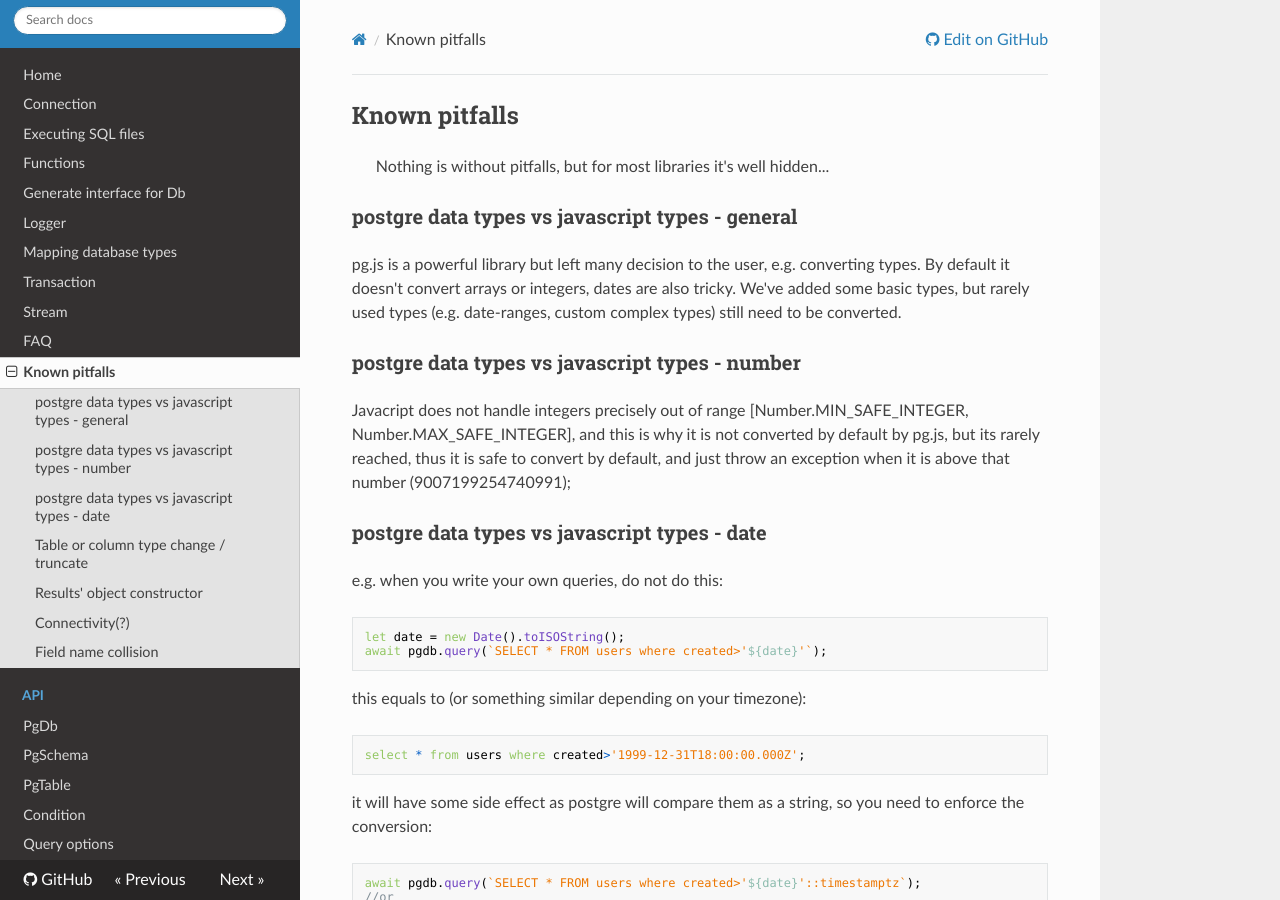
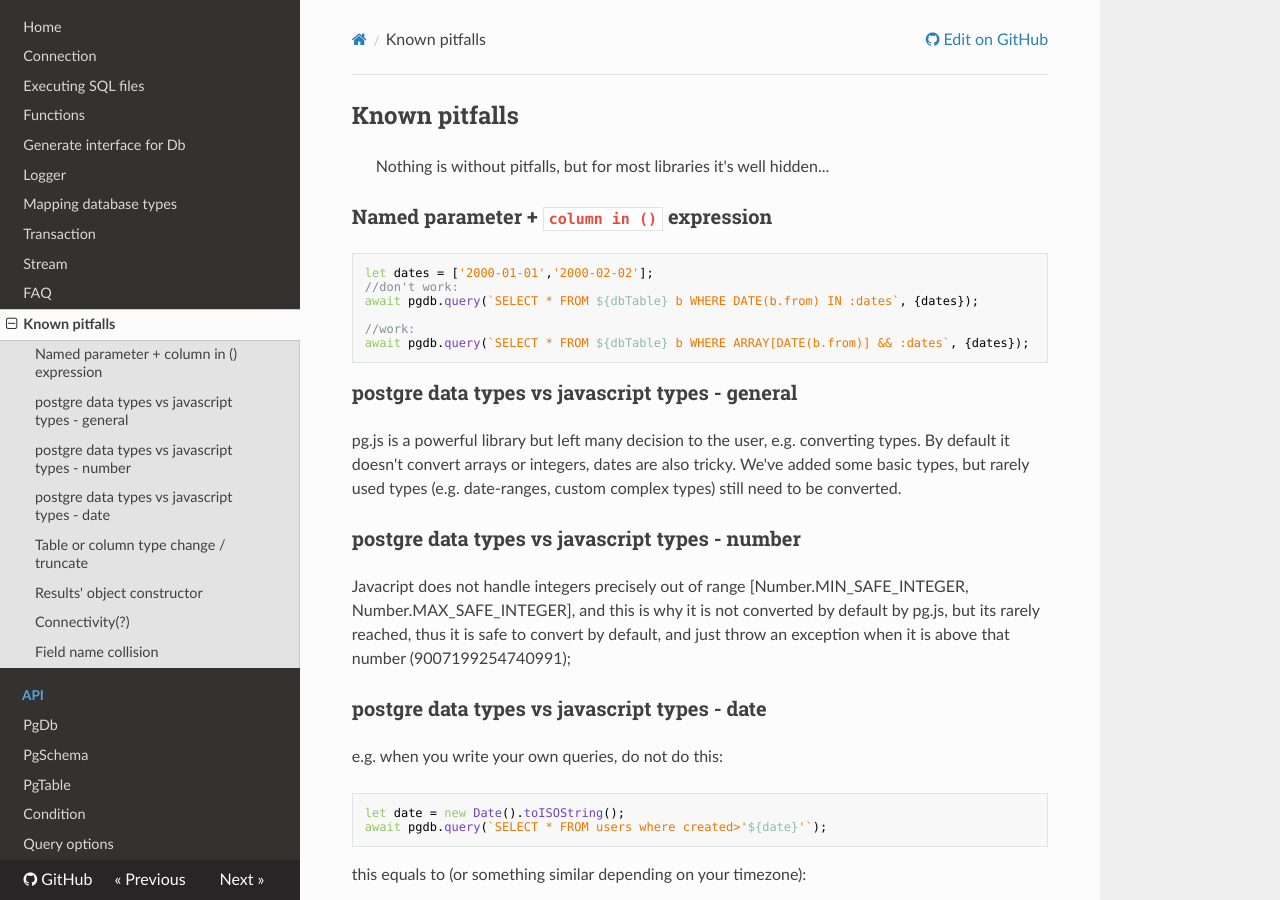
Before and after one commit to holdfenytolvaj/pogi, an MkDocs documentation site: the page built from docs/pitfalls.md, in a window 1280 px wide and 900 px high. Built offline with MkDocs 1.6.1, drawn with Linux system fonts in a browser that asks for light colours; nearby versions of some CDN libraries; old or Windows-style settings are respelled for this version of MkDocs.

Commit message:
improve documentation

````diff
--- a/docs/pitfalls.md
+++ b/docs/pitfalls.md
@@ -1,6 +1,18 @@
 
 ## Known pitfalls
 >Nothing is without pitfalls, but for most libraries it's well hidden...
+
+### Named parameter + `column in ()` expression
+
+```
+let dates = ['2000-01-01','2000-02-02'];
+//don't work:
+await pgdb.query(`SELECT * FROM ${dbTable} b WHERE DATE(b.from) IN :dates`, {dates});
+
+//work:
+await pgdb.query(`SELECT * FROM ${dbTable} b WHERE ARRAY[DATE(b.from)] && :dates`, {dates});
+```
+
 
 ### postgre data types vs javascript types - general
 pg.js is a powerful library but left many decision to the user, e.g. converting types.
````
